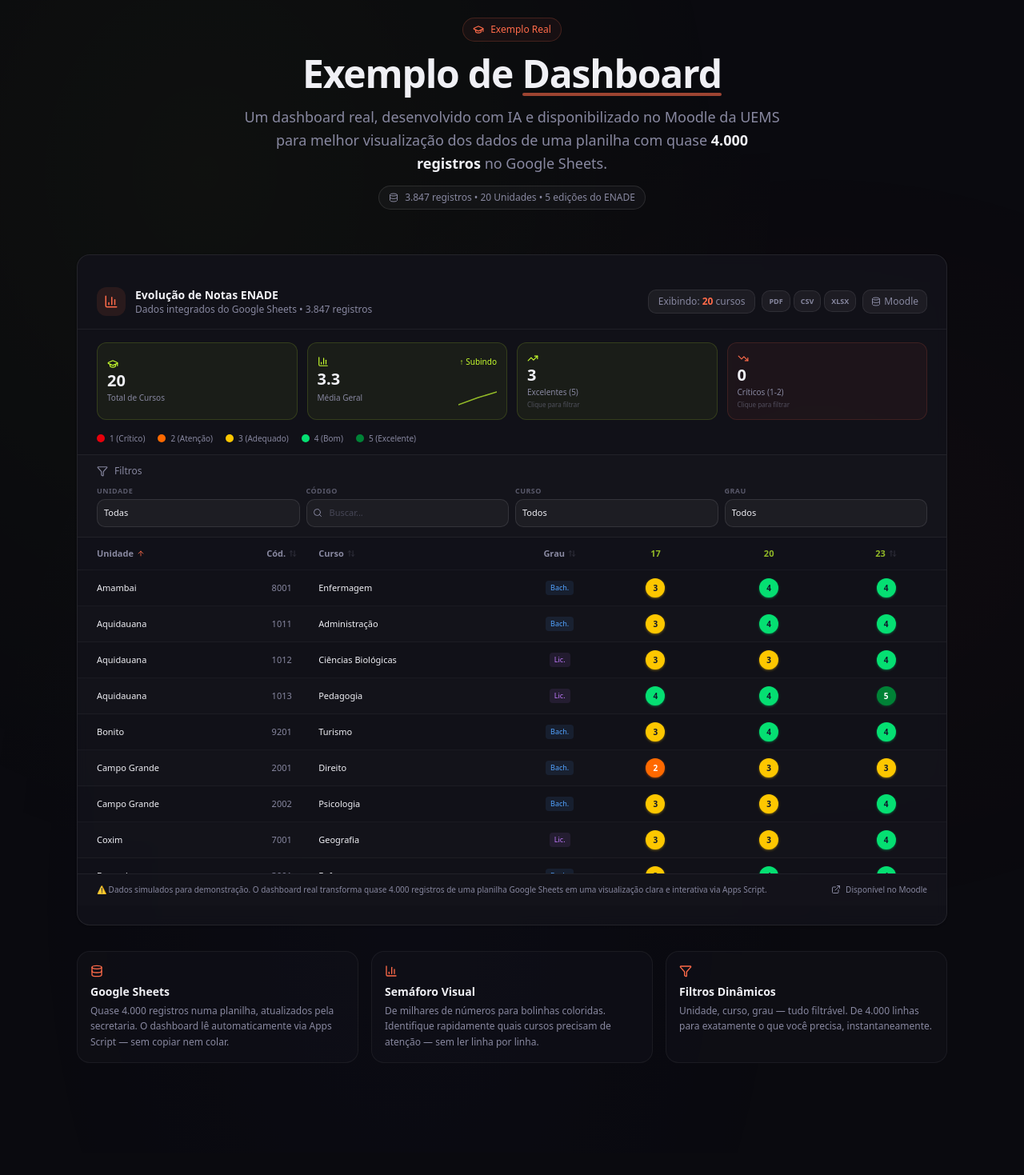
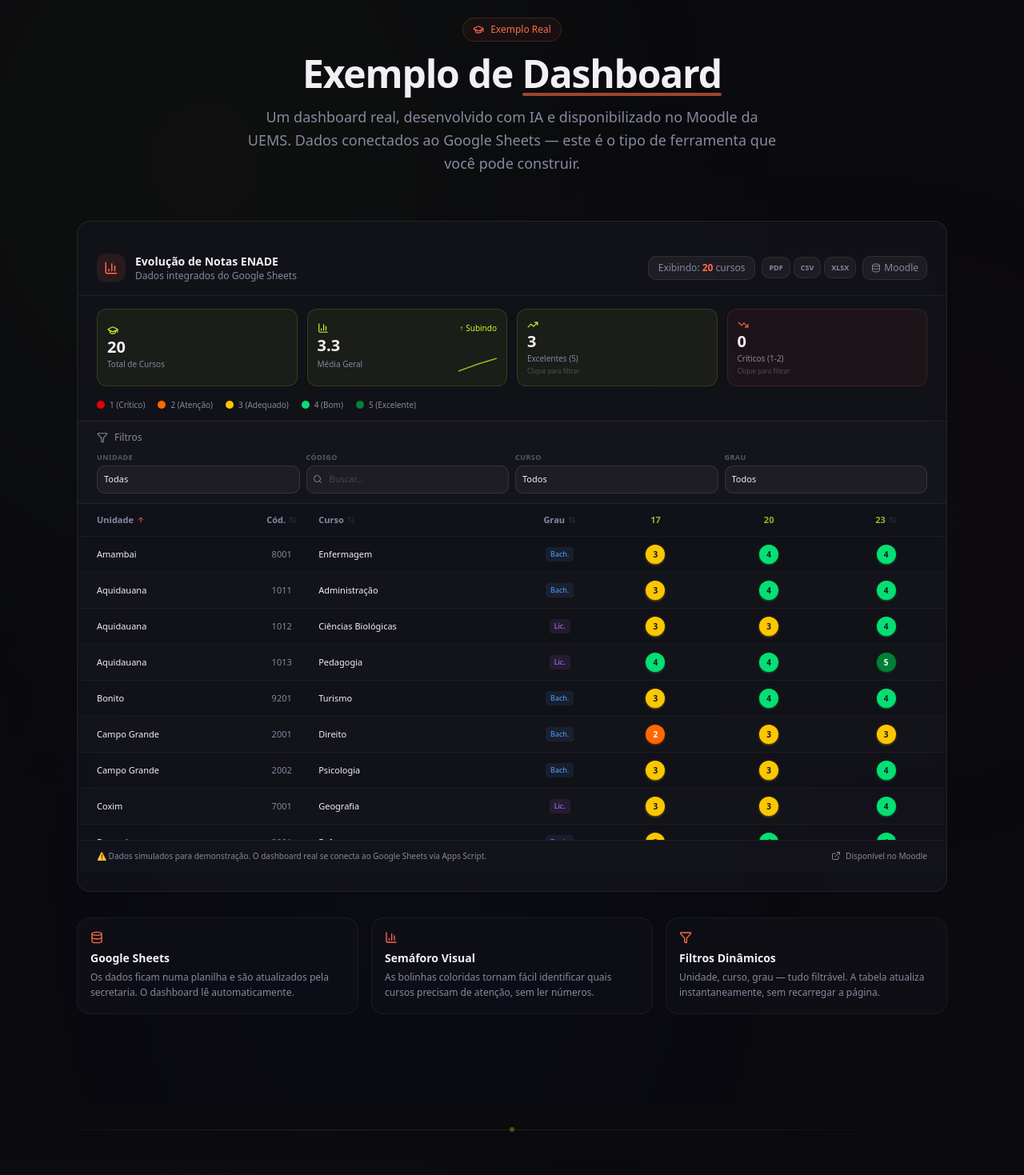
Before and after one commit to brunolop3/codigo-sem-codigo, a Next.js app: page / in a window 1280 px wide. Shown: the part 9280-10749 px from the top of the page at 80% size. Built offline with nearby package versions, Linux system fonts and the light colour scheme.

Commit message:
411855c5-21fd-40e9-baca-241548ffe23b

```diff
--- a/src/components/sections/enade-dashboard.tsx
+++ b/src/components/sections/enade-dashboard.tsx
@@ -301,13 +301,10 @@ export default function EnadeDashboard() {
             </span>
           </h2>
           <p className="text-muted-lavender text-base sm:text-lg max-w-2xl mx-auto leading-relaxed">
-            Um dashboard real, desenvolvido com IA e disponibilizado no Moodle da UEMS para melhor
-            visualização dos dados de uma planilha com quase <strong className="text-foreground">4.000 registros</strong> no Google Sheets.
+            Um dashboard real, desenvolvido com IA e disponibilizado no Moodle da UEMS.
+            Dados conectados ao Google Sheets — este é o tipo de ferramenta que você pode construir.
           </p>
-          <div className="mt-3 inline-flex items-center gap-2 px-3 py-1.5 rounded-full border border-white/10 bg-white/[0.03] text-xs text-muted-lavender">
-            <Database className="size-3" />
-            <span>3.847 registros • 20 Unidades • 5 edições do ENADE</span>
-          </div>
+
         </motion.div>
 
         {/* Dashboard Card */}
@@ -327,7 +324,7 @@ export default function EnadeDashboard() {
                   </div>
                   <div>
                     <h3 className="font-semibold text-foreground text-sm">Evolução de Notas ENADE</h3>
-                    <p className="text-xs text-muted-lavender">Dados integrados do Google Sheets • 3.847 registros</p>
+                    <p className="text-xs text-muted-lavender">Dados integrados do Google Sheets</p>
                   </div>
                 </div>
                 <div className="flex items-center gap-2">
@@ -689,8 +686,8 @@ export default function EnadeDashboard() {
               {/* Footer note */}
               <div className="px-5 sm:px-6 py-3 border-t border-white/6 bg-white/[0.01] flex flex-wrap items-center justify-between gap-2">
                 <p className="text-[10px] text-muted-lavender">
-                  <span className="text-coral font-medium">⚠</span> Dados simulados para demonstração. O dashboard real transforma quase 4.000 registros
-                  de uma planilha Google Sheets em uma visualização clara e interativa via Apps Script.
+                  <span className="text-coral font-medium">⚠</span> Dados simulados para demonstração.
+                  O dashboard real se conecta ao Google Sheets via Apps Script.
                 </p>
                 <div className="flex items-center gap-1.5 text-[10px] text-muted-lavender">
                   <ExternalLink className="size-3" />
@@ -713,17 +710,17 @@ export default function EnadeDashboard() {
             {
               icon: Database,
               title: 'Google Sheets',
-              desc: 'Quase 4.000 registros numa planilha, atualizados pela secretaria. O dashboard lê automaticamente via Apps Script — sem copiar nem colar.',
+              desc: 'Os dados ficam numa planilha e são atualizados pela secretaria. O dashboard lê automaticamente.',
             },
             {
               icon: BarChart3,
               title: 'Semáforo Visual',
-              desc: 'De milhares de números para bolinhas coloridas. Identifique rapidamente quais cursos precisam de atenção — sem ler linha por linha.',
+              desc: 'As bolinhas coloridas tornam fácil identificar quais cursos precisam de atenção, sem ler números.',
             },
             {
               icon: Filter,
               title: 'Filtros Dinâmicos',
-              desc: 'Unidade, curso, grau — tudo filtrável. De 4.000 linhas para exatamente o que você precisa, instantaneamente.',
+              desc: 'Unidade, curso, grau — tudo filtrável. A tabela atualiza instantaneamente, sem recarregar a página.',
             },
           ].map((item) => (
             <div
```
